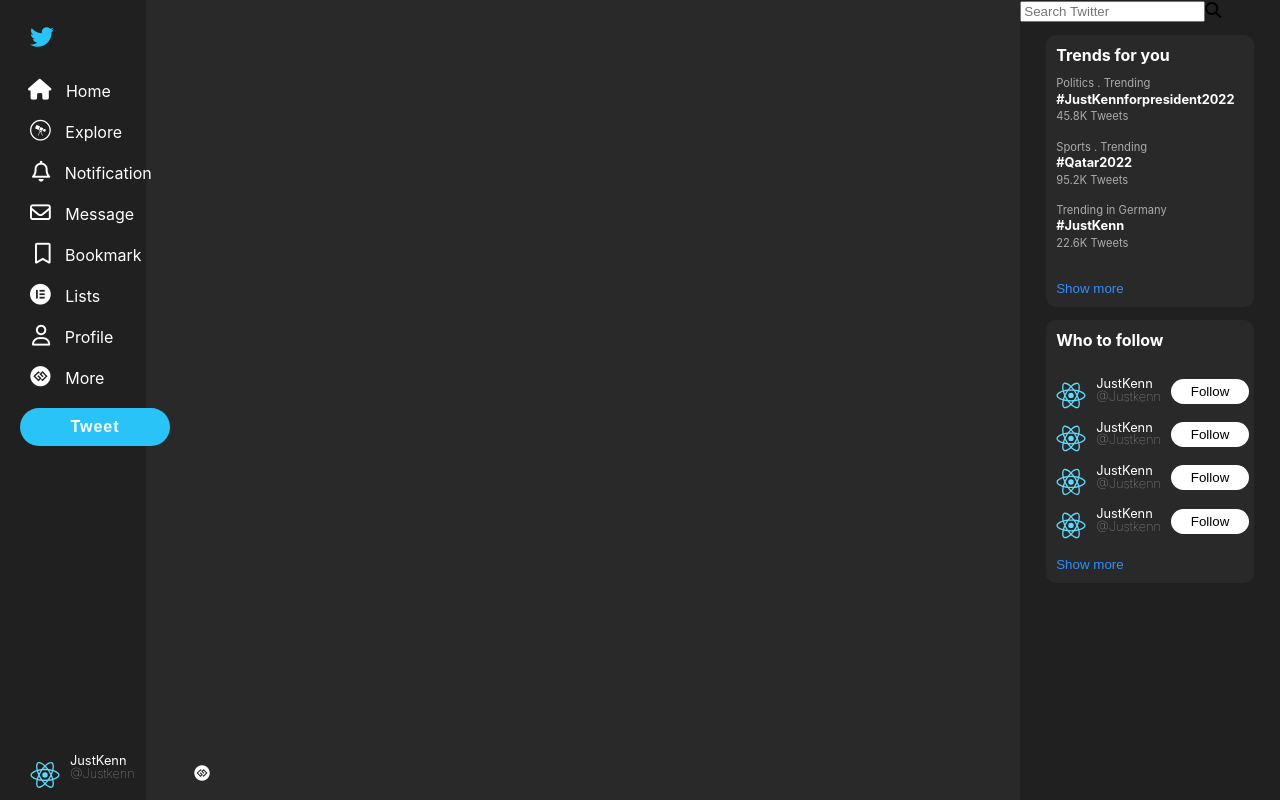
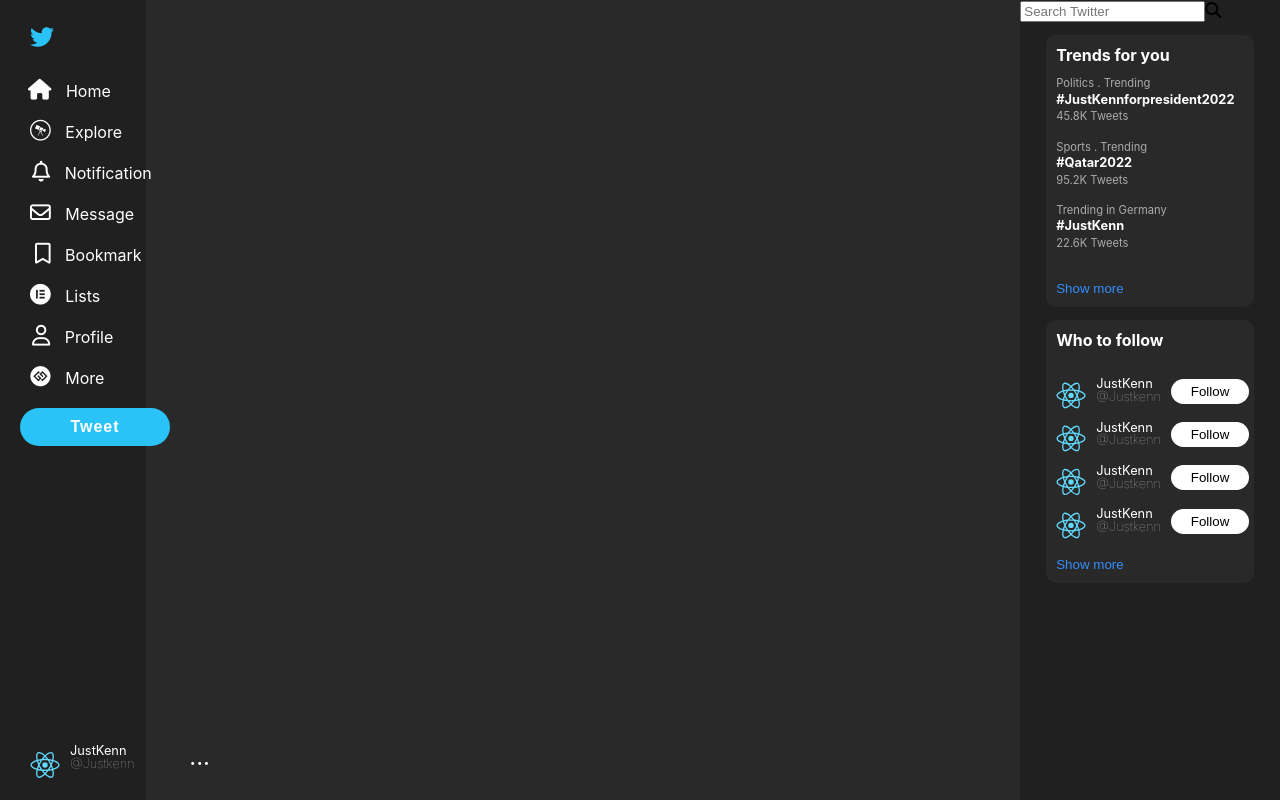
Before and after one commit to Kenneford/twitter, a React (Create React App) app: page /messages in a window 1280 px wide. Built offline with nearby package versions, Linux system fonts and the light colour scheme.

Commit message:
Hover colors updated

```diff
--- a/src/components/LeftPane.css
+++ b/src/components/LeftPane.css
@@ -44,7 +44,7 @@
 }
 .leftPane-icons a:hover{
     border-radius: 20px;
-    background: #3b3939;
+    background: #303030;
 }
 .leftPane button{
     width: 150px;
@@ -65,7 +65,7 @@
 }
 .user{
     position: absolute;
-    bottom: 0;
+    bottom: 10px;
 }
 .user a{
     display: flex;
@@ -83,11 +83,12 @@
     margin-top: -20px;
 }
 .user a:hover{
-    background: #3b3939;
+    background: #303030;
     border-radius: 30px;
 }
-.user i{
+.dots{
     position: absolute;
+    font-size: 1.5em;
     right: 10px;
-    top: 15px;
+    top: 2px;
 }
--- a/src/components/LeftPane.js
+++ b/src/components/LeftPane.js
@@ -27,7 +27,7 @@
                     <p>JustKenn</p>
                     <p className='nickName'>@Justkenn</p>
                 </div>
-                <div><i className="fa-brands fa-gg-circle"></i></div>
+                <div className='dots'>...</div>
                 </a>
             </div>
         </div>
```
